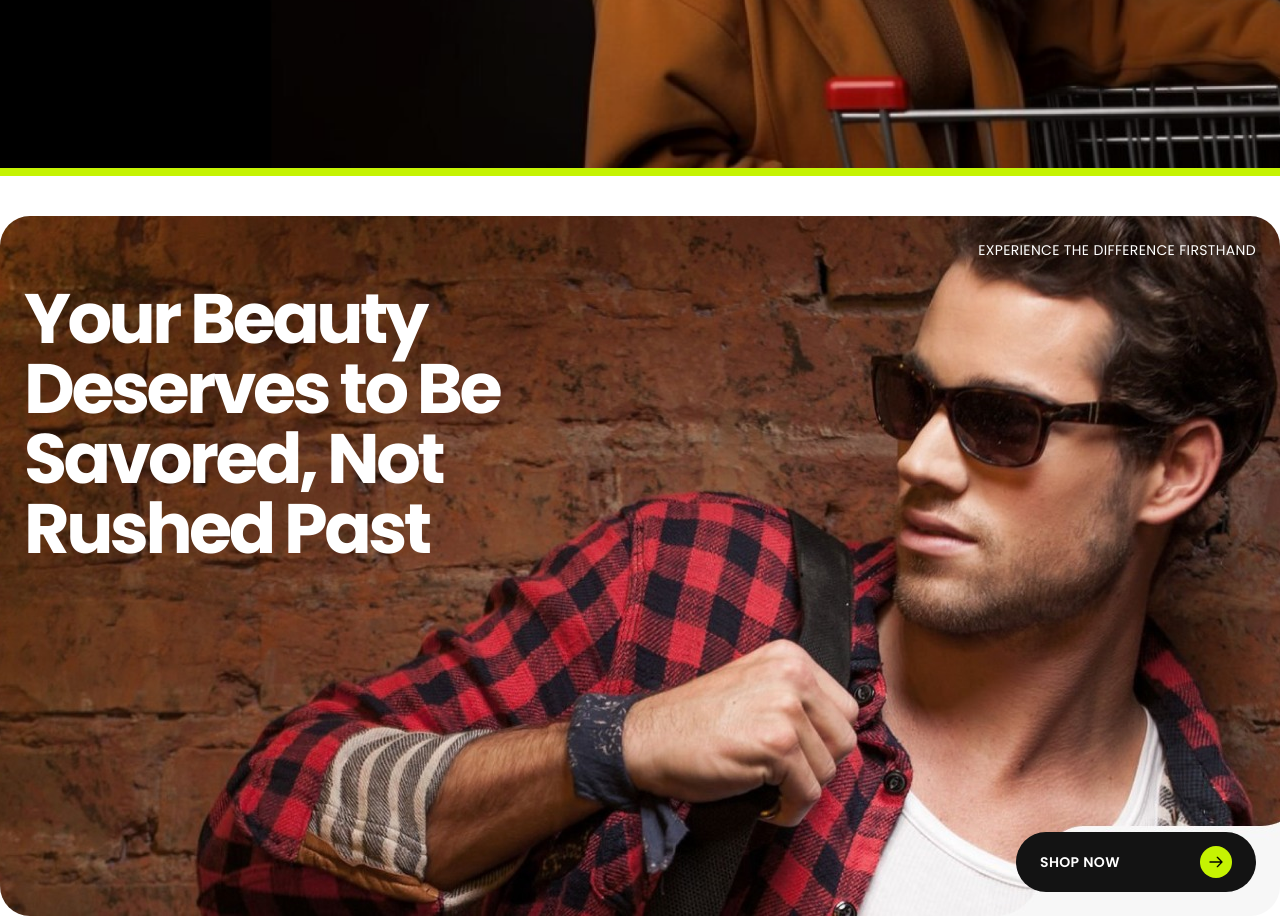
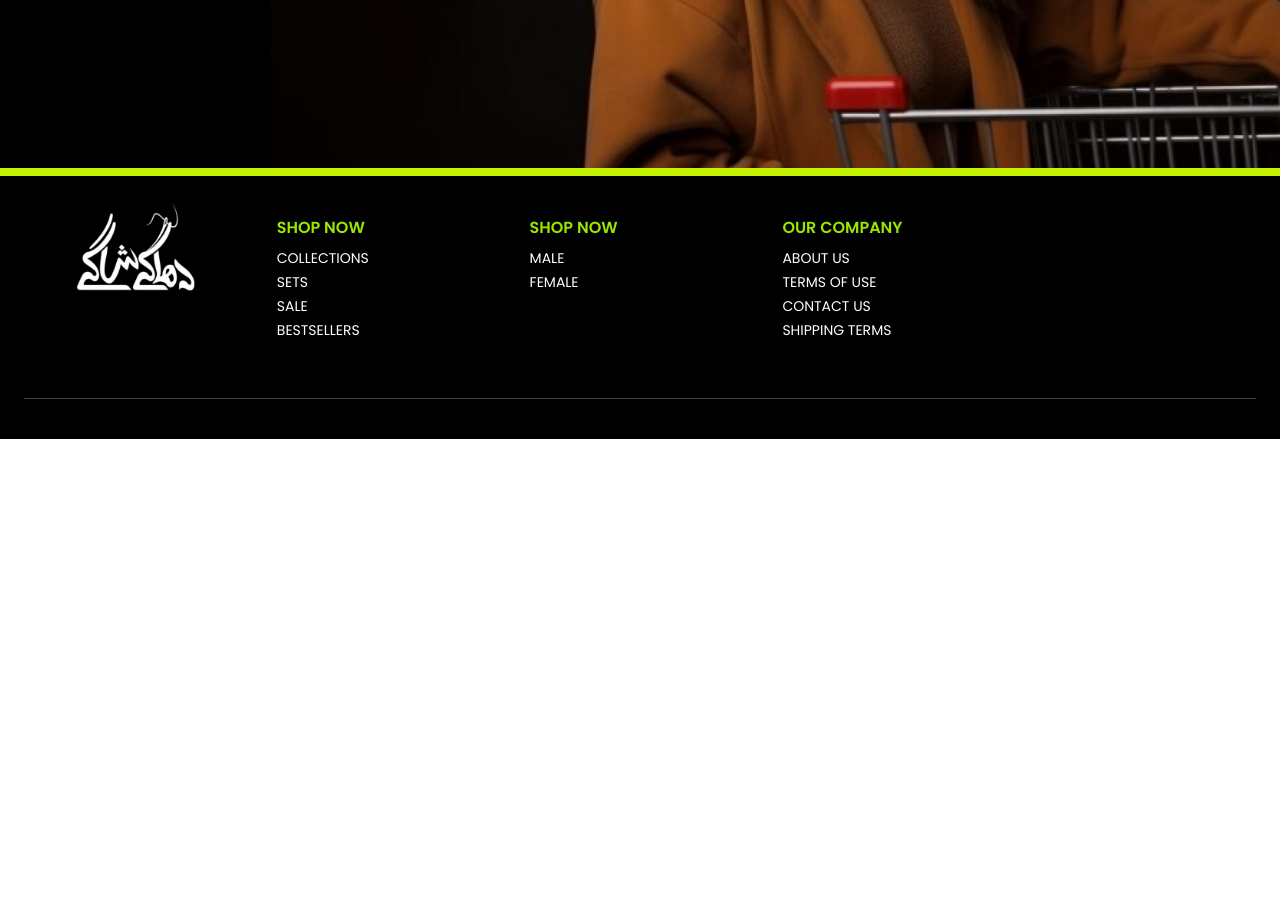
Before and after one commit to mar-yam12/Dhagay-Shagay, a Next.js app in the folder dhagayshagay/: page / in a window 1280 px wide. Shown: the part 660-1576 px from the top of the page. After the commit the page ends 1099 px from the top, so only its background shows below. Built offline with nearby package versions, Linux system fonts and the light colour scheme.

Commit message:
Updated logo size and position in footer

```diff
--- a/dhagayshagay/app/page.tsx
+++ b/dhagayshagay/app/page.tsx
@@ -1,6 +1,6 @@
 import NavBar from "@/components/NavBar";
 import Hero from "@/components/Hero";
-import Upcoming from "@/components/Upcoming";
+import Footer from "@/components/Footer";
 
 
 export default function HomePage() {
@@ -8,7 +8,8 @@ export default function HomePage() {
     <>
       <NavBar />
       <Hero />
-      <Upcoming />
+      <Footer />
+
     </>
 
   );
--- a/dhagayshagay/components/Footer.tsx
+++ b/dhagayshagay/components/Footer.tsx
@@ -0,0 +1,58 @@
+
+import Image from "next/image";
+export default function Footer() {
+  return (
+    <footer className="bg-black text-white px-6 py-10">
+      <div className="max-w-7xl mx-auto grid grid-cols-1 sm:grid-cols-2 md:grid-cols-5 gap-8">
+
+        {/* Urdu Logo */}
+        <div className="flex items-start justify-center md:justify-start">
+         <Image
+            src="/images/logo.png"
+             alt="Logo"
+              width={300}
+               height={150}
+              className="object-contain -mt-20"
+               />
+        </div>
+
+        {/* Column 1: SHOP NOW */}
+        <div>
+          <h3 className="text-lime-400 font-semibold mb-2">SHOP NOW</h3>
+          <ul className="space-y-1 text-sm">
+            <li><a href="#">COLLECTIONS</a></li>
+            <li><a href="#">SETS</a></li>
+            <li><a href="#">SALE</a></li>
+            <li><a href="#">BESTSELLERS</a></li>
+          </ul>
+        </div>
+
+        {/* Column 2: SHOP NOW */}
+        <div>
+          <h3 className="text-lime-400 font-semibold mb-2">SHOP NOW</h3>
+          <ul className="space-y-1 text-sm">
+            <li><a href="#">MALE</a></li>
+            <li><a href="#">FEMALE</a></li>
+
+          </ul>
+        </div>
+
+
+
+        {/* Column 4: OUR COMPANY */}
+        <div>
+          <h3 className="text-lime-400 font-semibold mb-2">OUR COMPANY</h3>
+          <ul className="space-y-1 text-sm">
+            <li><a href="#">ABOUT US</a></li>
+            <li><a href="#">TERMS OF USE</a></li>
+            <li><a href="#">CONTACT US</a></li>
+            <li><a href="#">SHIPPING TERMS</a></li>
+          </ul>
+        </div>
+      </div>
+
+      {/* Divider */}
+      <div className="border-t border-gray-700 mt-10"></div>
+    </footer>
+  );
+}
```
